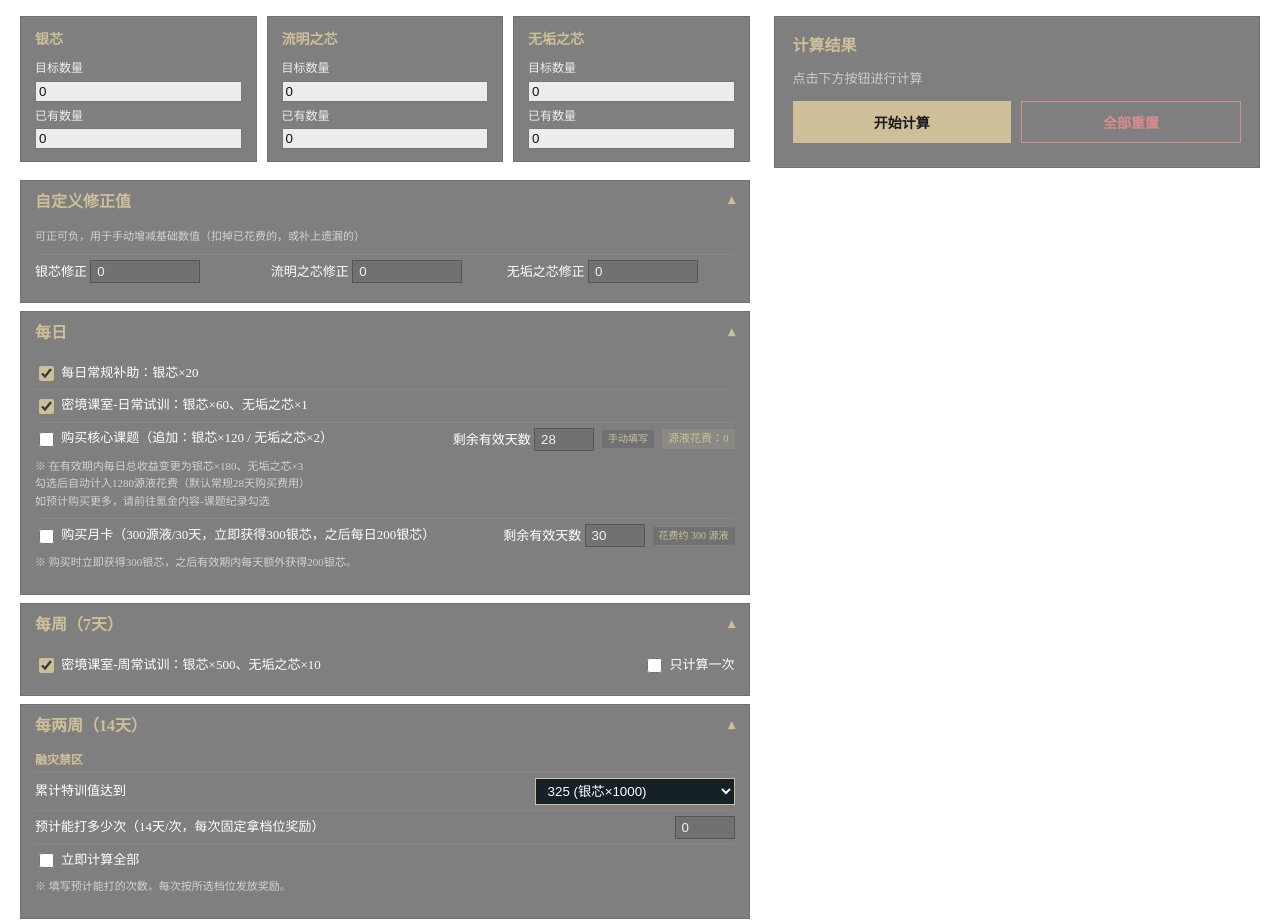
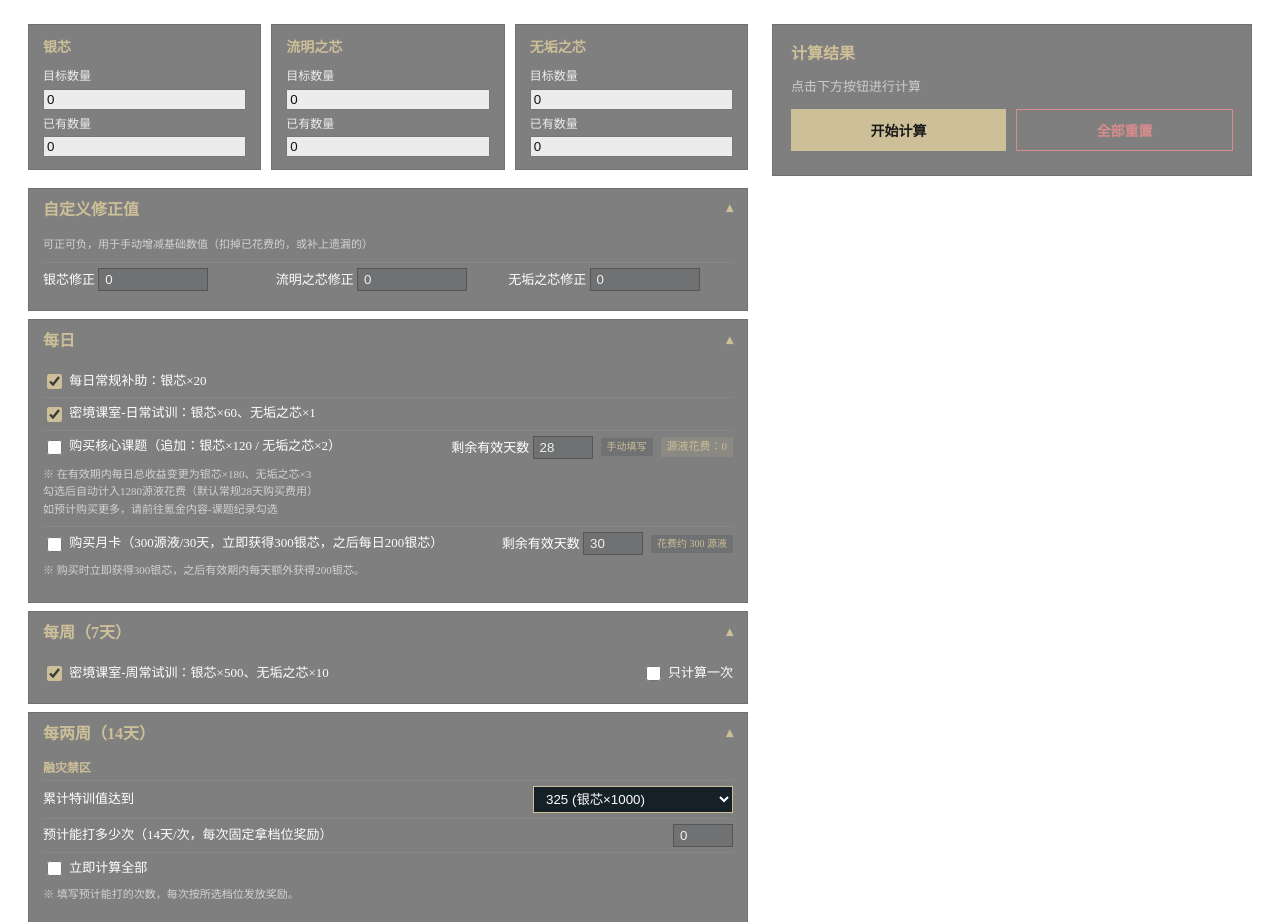
Before and after one commit to Botofuter/SilverCalculator, a plain HTML site: page index.html in a window 1280 px wide. Shown: the top 922 px of the page. Drawn offline with Linux system fonts and the light colour scheme.

Commit message:
Update index.html

```diff
--- a/index.html
+++ b/index.html
@@ -2,13 +2,6 @@
 /*有参考暖暖环游世界wiki https://nikkiup2u.huijiwiki.com/wiki/Html:Carddrawingplanner
 明日方舟一图流 https://ark.yituliu.cn/*/
     /* ===== 全局变量 & 基础 ===== */
-
-    html, body {
-    margin: 0;
-    padding: 0;
-    background: transparent !important;
-    overflow: hidden;
-    }
     .core-planner-wrap {
         --main-base: #efefef;
         --bg: #11111180;
```
